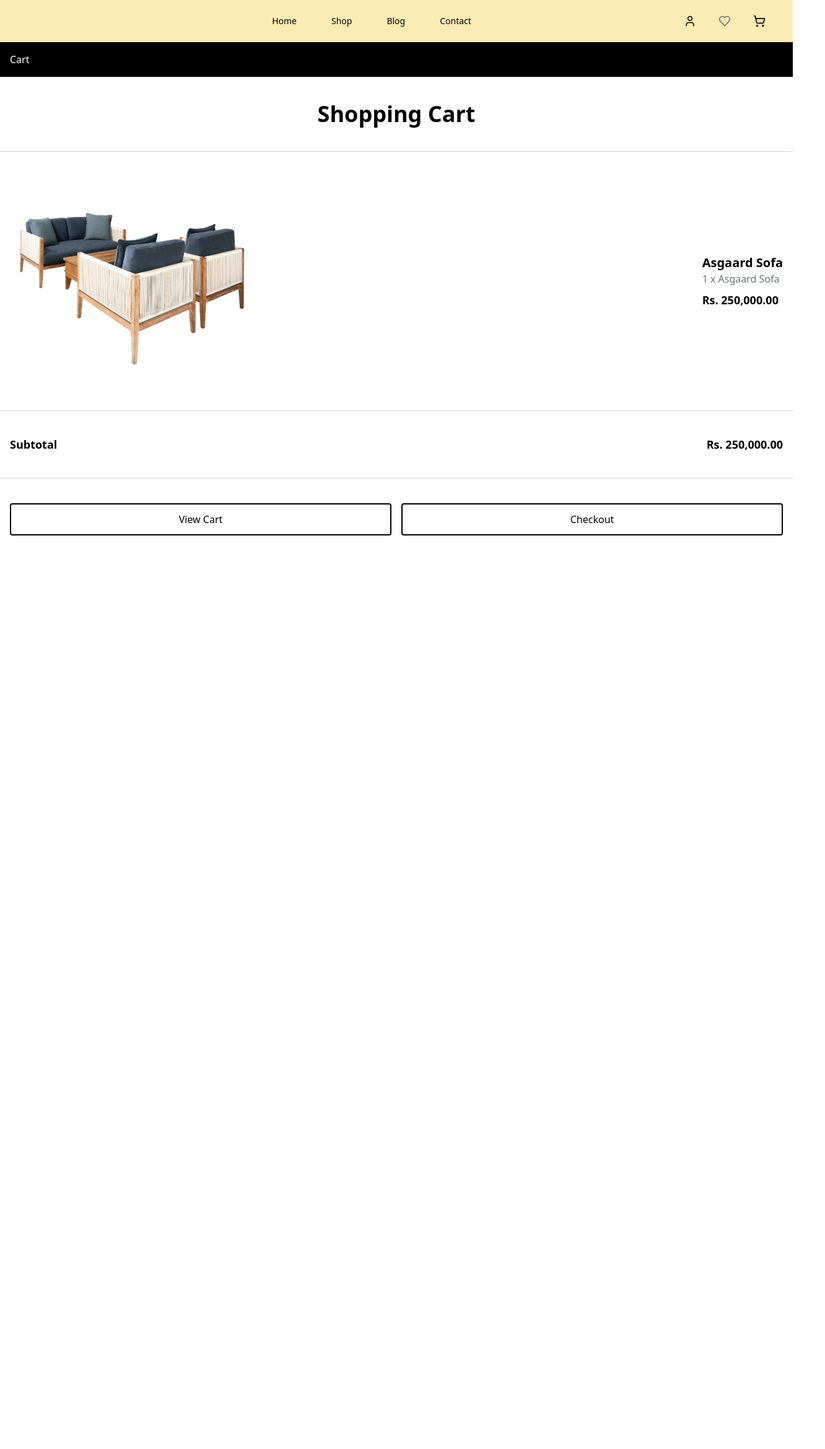
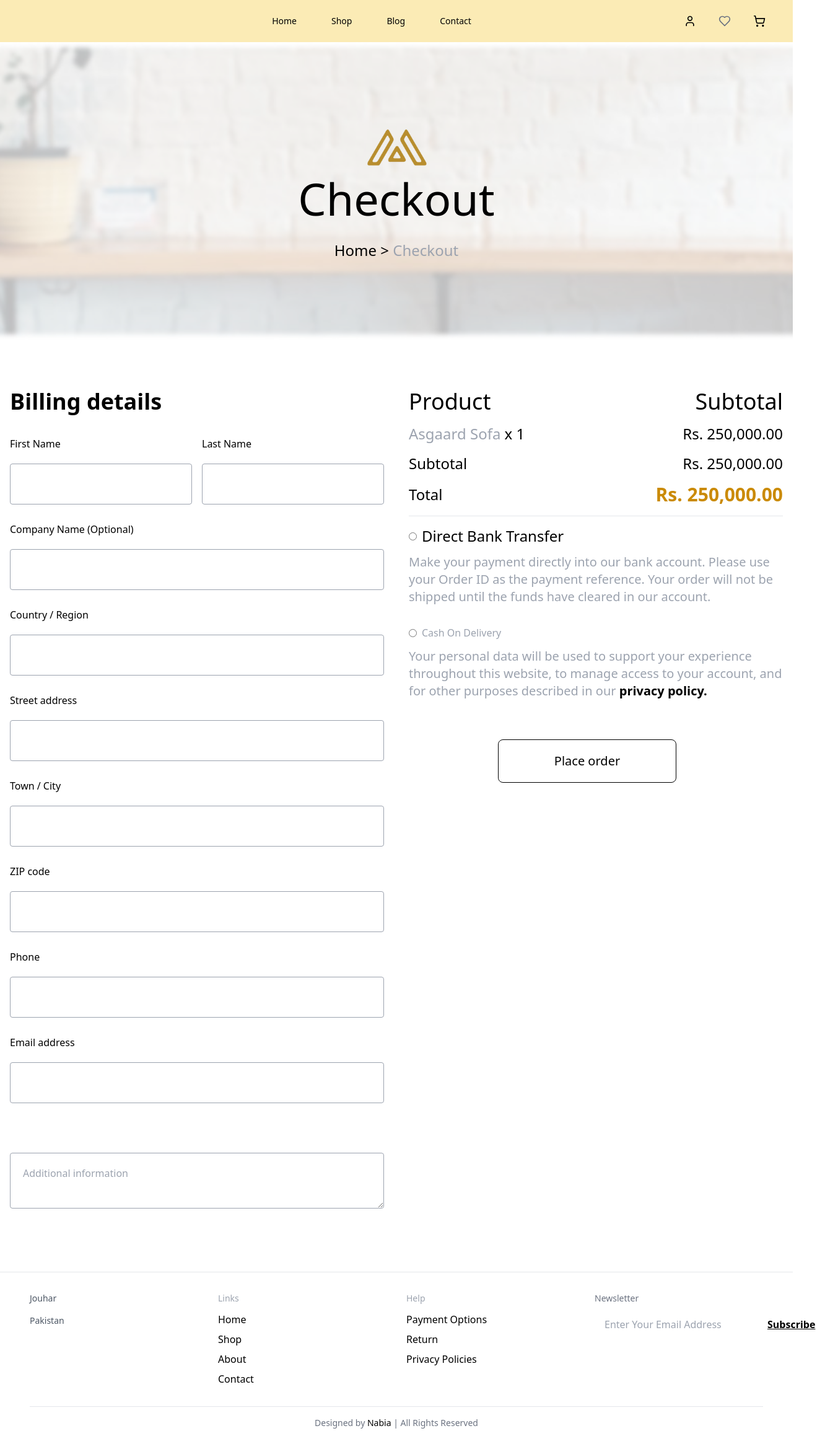
Before and after one commit to NabiaHaider/Hackathon-3, a Next.js app: page /shop/asgaardsofa/cartside/checkout in a window 1280 px wide. Shown: the whole page at 62% size, 1332 px wide, since content can reach past the window. Before the commit the page ends 904 px from the top, so only its background shows below. Built offline with nearby package versions, Linux system fonts and the light colour scheme.

Commit message:
Update page.tsx

```diff
--- a/app/shop/asgaardsofa/cartside/checkout/page.tsx
+++ b/app/shop/asgaardsofa/cartside/checkout/page.tsx
@@ -1,96 +1,265 @@
+
 'use client';
 
+import React, { useState, useEffect } from 'react';
 import Image from 'next/image';
 import Link from 'next/link';
 
-const CartPage = () => {
+const CheckOut = () => {
+  const [formData, setFormData] = useState({
+    firstname: '',
+    lastname: '',
+    companyname: '',
+    country: '',
+    streetaddress: '',
+    city: '',
+    province: '',
+    zipcode: '',
+    phone: '',
+    email: '',
+    additionalinfo: ''
+  });
+
+  const [isFormValid, setIsFormValid] = useState(false);
+  const [orderPlaced, setOrderPlaced] = useState(false); // New state for order success message
+
+  // Function to check if all required fields are filled
+  const validateForm = () => {
+    const requiredFields = [
+      'firstname', 'lastname', 'country', 'streetaddress', 'city', 'zipcode', 'phone', 'email'
+    ];
+    for (const field of requiredFields) {
+      if (!formData[field as keyof typeof formData]) {
+        return false;
+      }
+    }
+    return true;
+  };
+
+  const handleChange = (e: React.ChangeEvent<HTMLInputElement | HTMLTextAreaElement>) => {
+    const { id, value } = e.target;
+    setFormData(prevData => ({
+      ...prevData,
+      [id]: value
+    }));
+  };
+
+  const handleSubmit = (e: React.FormEvent) => {
+    e.preventDefault();
+    console.log('Form Submitted:', formData);
+    setOrderPlaced(true); // Show success message
+    setTimeout(() => setOrderPlaced(false), 3000); // Hide message after 3 seconds
+  };
+
+  useEffect(() => {
+    setIsFormValid(validateForm());
+  }, [formData]);
+
   return (
-    <div className="bg-gray-100 min-h-screen">
-      {/* Header with Cart Button (you can link it to cart button from the header) */}
-      <header className="bg-black text-white p-4">
-        <div className="container mx-auto flex justify-between items-center">
+    <div>
+      {/* First Section */}
+      <section
+        className="relative h-[60vh] w-full bg-cover bg-center"
+        style={{ backgroundImage: `url('/bgpic.jpg')` }}
+      >
+        <div className="absolute inset-0 bg-white opacity-50"></div>
+        <div className="absolute inset-0 flex flex-col items-center justify-center text-black text-center">
+          <Image src="/bg.png" alt="Product 4" width={100} height={100} className="object-contain mx-auto" />
+          <h1 className="text-7xl mb-7 font-medium">Checkout</h1>
+          <p className="text-2xl mt-1 font-medium">
+            <Link href="/">Home</Link> &gt; <span className="text-gray-400">Checkout</span>
+          </p>
+        </div>
+      </section>
 
-          <Link href="/cart" className="text-white">
-            Cart
-          </Link>
-        </div>
-      </header>
+      {/* Billing Section */}
+      <section className="bg-white text-black py-20">
+        <div className="container mx-auto px-4 grid grid-cols-1 md:grid-cols-2 gap-10">
+          {/* Billing Details */}
+          <div>
+            <h2 className="text-4xl font-bold mb-6">Billing details</h2>
+            <form onSubmit={handleSubmit}>
+              <div className="grid grid-cols-2 gap-4">
+                <div>
+                  <label htmlFor="firstname" className="block mb-2 font-medium py-3">First Name</label>
+                  <input type="text" id="firstname" className="w-full p-5 border border-gray-400 rounded mb-4" value={formData.firstname} onChange={handleChange} />
+                </div>
+                <div>
+                  <label htmlFor="lastname" className="block mb-2 font-medium py-3">Last Name</label>
+                  <input type="text" id="lastname" className="w-full p-5 border border-gray-400 rounded mb-4" value={formData.lastname} onChange={handleChange} />
+                </div>
+              </div>
 
-      {/* Section 1: Cart Header */}
-<section className="bg-white py-10">
-  <div className="container mx-auto px-4 flex items-center justify-center">
-    <div className="flex flex-col items-center">
-      <ul className='flex gap-8'> {/* corrected gap-30 to gap-8 for better spacing */}
-        <li>
-          <h2 className="text-4xl font-bold">Shopping Cart</h2>
-        </li>
+              <label htmlFor="companyname" className="block mb-2 font-medium py-3">Company Name (Optional)</label>
+              <input type="text" id="companyname" className="w-full p-5 border border-gray-400 rounded mb-4" value={formData.companyname} onChange={handleChange} />
 
-      </ul>
-    </div>
-  </div>
-</section>
+              <label htmlFor="country" className="block mb-2 font-medium py-3">Country / Region</label>
+              <input type="text" id="country" className="w-full p-5 border border-gray-400 rounded mb-4" value={formData.country} onChange={handleChange} />
 
-<div className="border-t border-gray-300"></div>
+              <label htmlFor="streetaddress" className="block mb-2 font-medium py-3">Street address</label>
+              <input type="text" id="streetaddress" className="w-full p-5 border border-gray-400 rounded mb-4" value={formData.streetaddress} onChange={handleChange} />
+
+              <label htmlFor="city" className="block mb-2 font-medium py-3">Town / City</label>
+              <input type="text" id="city" className="w-full p-5 border border-gray-400 rounded mb-4" value={formData.city} onChange={handleChange} />
+
+              <label htmlFor="zipcode" className="block mb-2 font-medium py-3">ZIP code</label>
+              <input type="text" id="zipcode" className="w-full p-5 border border-gray-400 rounded mb-4" value={formData.zipcode} onChange={handleChange} />
+
+              <label htmlFor="phone" className="block mb-2 font-medium py-3">Phone</label>
+              <input type="text" id="phone" className="w-full p-5 border border-gray-400 rounded mb-4" value={formData.phone} onChange={handleChange} />
+
+              <label htmlFor="email" className="block mb-2 font-medium py-3">Email address</label>
+              <input type="text" id="email" className="w-full p-5 border border-gray-400 rounded mb-4" value={formData.email} onChange={handleChange} />
+
+              <textarea id="additionalinfo" placeholder="Additional information" className="w-full p-5 border border-gray-400 rounded mb-4 mt-16" value={formData.additionalinfo} onChange={handleChange}></textarea>
+            </form>
+          </div>
+
+          {/* Product and Subtotal Section */}
+          <div>
+            <div>
+              <div className="flex justify-between items-center mb-4">
+                <span className="text-4xl font-medium">Product</span>
+                <span className="text-4xl font-medium">Subtotal</span>
+              </div>
+              <div className="flex justify-between items-center mb-4">
+                <span className='text-gray-400 text-2xl'>Asgaard Sofa <span className='text-black'> x 1</span></span>
+                <span className='text-2xl'>Rs. 250,000.00</span>
+              </div>
+              <div className="flex justify-between items-center mb-4">
+                <span className='text-black text-2xl'>Subtotal</span>
+                <span className='text-2xl'>Rs. 250,000.00</span>
+              </div>
+
+              <div className="flex justify-between items-center text-2xl">
+                <span>Total</span>
+                <span className='text-yellow-600 text-3xl font-bold'>Rs. 250,000.00</span>
+              </div>
+            </div>
+
+            <hr className="my-4" />
+            <div className="mb-6">
+              <div>
+                <label className="flex items-center mb-3 text-2xl">
+                  <input
+                    type="radio"
+                    name="payment"
+                    value="bank"
+                    className="mr-2"
+                  />
+                  Direct Bank Transfer
+                </label>
+                <p className="text-xl text-gray-400 mb-3">
+                  Make your payment directly into our bank account. Please use
+                  your Order ID as the payment reference. Your order will not be
+                  shipped until the funds have cleared in our account.
+                </p>
+
+                <label className="flex items-center mb-3 mt-8 text-gray-400">
+                  <input
+                    type="radio"
+                    name="payment"
+                    value="cod"
+                    className="mr-2"
+                  />
+                  Cash On Delivery
+                </label>
+
+                <p className="text-xl text-gray-400 mb-3">
+                  Your personal data will be used to support your experience throughout this website,
+                  to manage access to your account, and for other purposes described in our
+                  <span className='text-black font-semibold'> privacy policy.</span>
+                </p>
+              </div>
+            </div>
 
 
-      {/* Section 2: Product Details */}
-      <section className="bg-white py-10">
-        <div className="container mx-auto px-4 flex items-center justify-between">
-          {/* Product Image */}
-          <div className="flex items-center">
-            <Image
-              src="/asgaardsofa.jpeg"
-              alt="Asgaard Sofa"
-              width={400}
-              height={400}
-              className="object-cover rounded"
-            />
-          </div>
+            {/* Place Order Button */}
+            <button
+              type="submit"
+              className="w-72 ml-36 border border-black text-black py-5 rounded-lg font-medium text-xl mt-10"
+              disabled={!isFormValid}
+              onClick={handleSubmit}
+            >
+              Place order
+            </button>
 
-          {/* Product Details */}
-          <div className="flex flex-col ml-4">
-            <p className="text-xl font-bold">Asgaard Sofa</p>
-            <p className="text-gray-500">1 x Asgaard Sofa</p>
-            <p className="text-lg font-bold mt-2">Rs. 250,000.00</p>
+            {/* Order Success Message */}
+            {orderPlaced && (
+              <p className="text-green-600 text-2xl font-medium mt-4 text-center">
+                ✅ Order placed successfully!
+              </p>
+            )}
           </div>
         </div>
       </section>
 
-      <div className="border-t border-gray-300"></div>
+           {/* Footer */}
+           <footer className="bg-white py-8 border-t border-gray-200">
+        <div className="container mx-auto px-4 md:px-12">
+            <div className="grid grid-cols-1 md:grid-cols-4 gap-8">
+                {/* Address */}
+                <div className="text-gray-600 text-sm">
+                    <p>Jouhar</p>
+                    <p className='my-4'>Pakistan</p>
+                </div>
 
-      {/* Section 3: Subtotal */}
-      <section className="bg-white py-10">
-        <div className="container mx-auto px-4 grid grid-cols-2">
-          <div className="flex items-center justify-start">
-            <p className="text-lg font-bold">Subtotal</p>
-          </div>
-          <div className="flex items-center justify-end">
-            <p className="text-lg font-bold">Rs. 250,000.00</p>
-          </div>
+                {/* Links */}
+                <div>
+                    <h3 className="text-gray-400 text-sm font-medium mb-3">Links</h3>
+                    <ul className="space-y-2">
+                        <li>
+                            <Link href="/" className="text-black hover:text-gray-700 transition">Home</Link>
+                        </li>
+                        <li>
+                            <Link href="/shop" className="text-black hover:text-gray-700 transition">Shop</Link>
+                        </li>
+                        <li>
+                            <Link href="#" className="text-black hover:text-gray-700 transition">About</Link>
+                        </li>
+                        <li>
+                            <Link href="/contact" className="text-black hover:text-gray-700 transition">Contact</Link>
+                        </li>
+                    </ul>
+                </div>
+
+                {/* Help */}
+                <div>
+                    <h3 className="text-gray-400 text-sm font-medium mb-3">Help</h3>
+                    <ul className='space-y-2'>
+                        <li>
+                            <Link href="#" className="text-black hover:text-gray-700 transition">Payment Options</Link>
+                        </li>
+                        <li>
+                            <Link href="#" className="text-black hover:text-gray-700 transition">Return</Link>
+                        </li>
+                        <li>
+                            <Link href="#" className="text-black hover:text-gray-700 transition">Privacy Policies</Link>
+                        </li>
+                    </ul>
+                </div>
+
+                {/* Newsletter */}
+                <div>
+                    <h3 className="text-gray-500 text-sm font-medium mb-3">Newsletter</h3>
+                    <div className="flex items-center">
+                        <input type="email" placeholder="Enter Your Email Address" className="flex-1 px-4 py-2 border-gray-300 rounded-l-md focus:outline-none focus:ring-1 focus:ring-gray-400" />
+                        <button className=" text-black underline  px-4 py-2 font-bold hover:bg-gray-300 transition">Subscribe</button>
+                    </div>
+                </div>
+            </div>
+
+            {/* Bottom Section */}
+            <div className="mt-8 text-center text-gray-600 text-sm">
+                <hr />
+            </div>
+            <div className="text-center mt-4 text-gray-500 text-sm">
+                <p>Designed by <span className="text-black">Nabia</span> | All Rights Reserved</p>
+            </div>
         </div>
-      </section>
-
-      <div className="border-t border-gray-300"></div>
-
-      {/* Section 4: Buttons */}
-      <section className="bg-white py-10">
-        <div className="container mx-auto px-4 grid grid-cols-2 gap-4">
-          <Link
-            href="/shop/asgaardsofa/cartside/cart"
-            className="flex items-center justify-center py-3 border-2 border-black rounded text-center text-black hover:bg-gray-200"
-          >
-            <span>View Cart</span>
-          </Link>
-          <Link
-            href="/shop/asgaardsofa/cartside/checkout"
-            className="flex items-center justify-center py-3 border-2 border-black rounded text-center text-black hover:bg-gray-200"
-          >
-            <span>Checkout</span>
-          </Link>
-        </div>
-      </section>
+    </footer>
     </div>
   );
 };
 
-export default CartPage;
+export default CheckOut;
```
